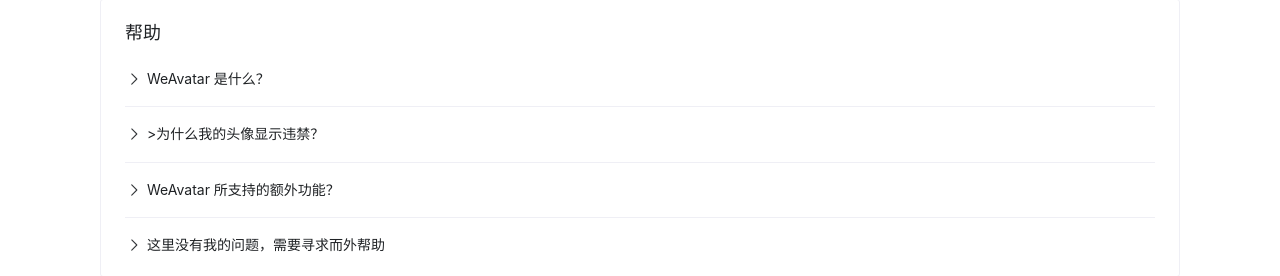
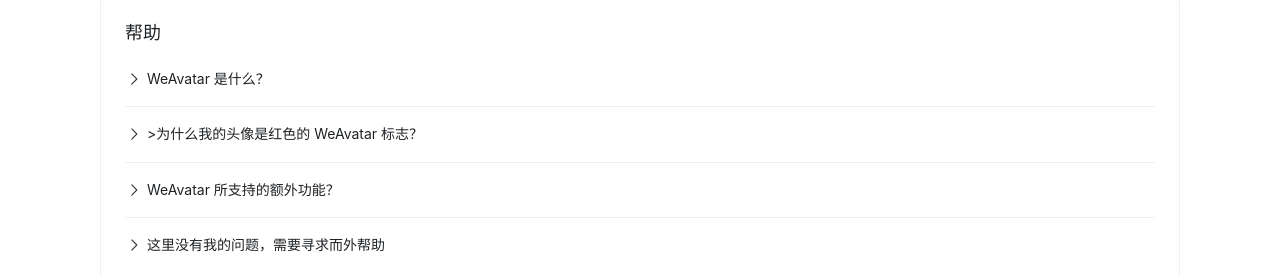
Before and after one commit to weavatar/frontend, a Vue app: page /help in a window 1280 px wide. Shown: the part 101-377 px from the top of the page. Built offline with nearby package versions, Linux system fonts and the light colour scheme; no server answers.

Commit message:
feat: 文案优化

```diff
--- a/src/views/pages/HelpView.vue
+++ b/src/views/pages/HelpView.vue
@@ -9,10 +9,10 @@
             头像，最后会返回我们为你准备的一组默认头像。
           </div>
         </NCollapseItem>
-        <NCollapseItem title=">为什么我的头像显示违禁？" name="2">
+        <NCollapseItem title=">为什么我的头像是红色的 WeAvatar 标志？" name="2">
           <div>
-            为了符合有关法律规定要求，WeAvatar 上的全部头像均会进行一次 AI
-            检测，如果您认为这是误报，请与我们联系。
+            为了符合有关法律规定要求，WeAvatar 上的全部头像均会进行 AI 检测，您的头像被 AI
+            判定违规。如果您认为这是误报，请与我们联系。
           </div>
         </NCollapseItem>
         <NCollapseItem title="WeAvatar 所支持的额外功能？" name="3">
--- a/src/views/pages/HomeView.vue
+++ b/src/views/pages/HomeView.vue
@@ -20,7 +20,7 @@
               </NIcon>
               <h2>多级头像匹配</h2>
               <p>
-                除 WeAvatar 上传的头像外，同时支持从 Gravatar、QQ
+                WeAvatar 除上传的头像外，还支持从 Gravatar、QQ
                 进行默认头像获取，尽可能确保每次请求都能得到有效的头像返回
               </p>
             </div>
```
